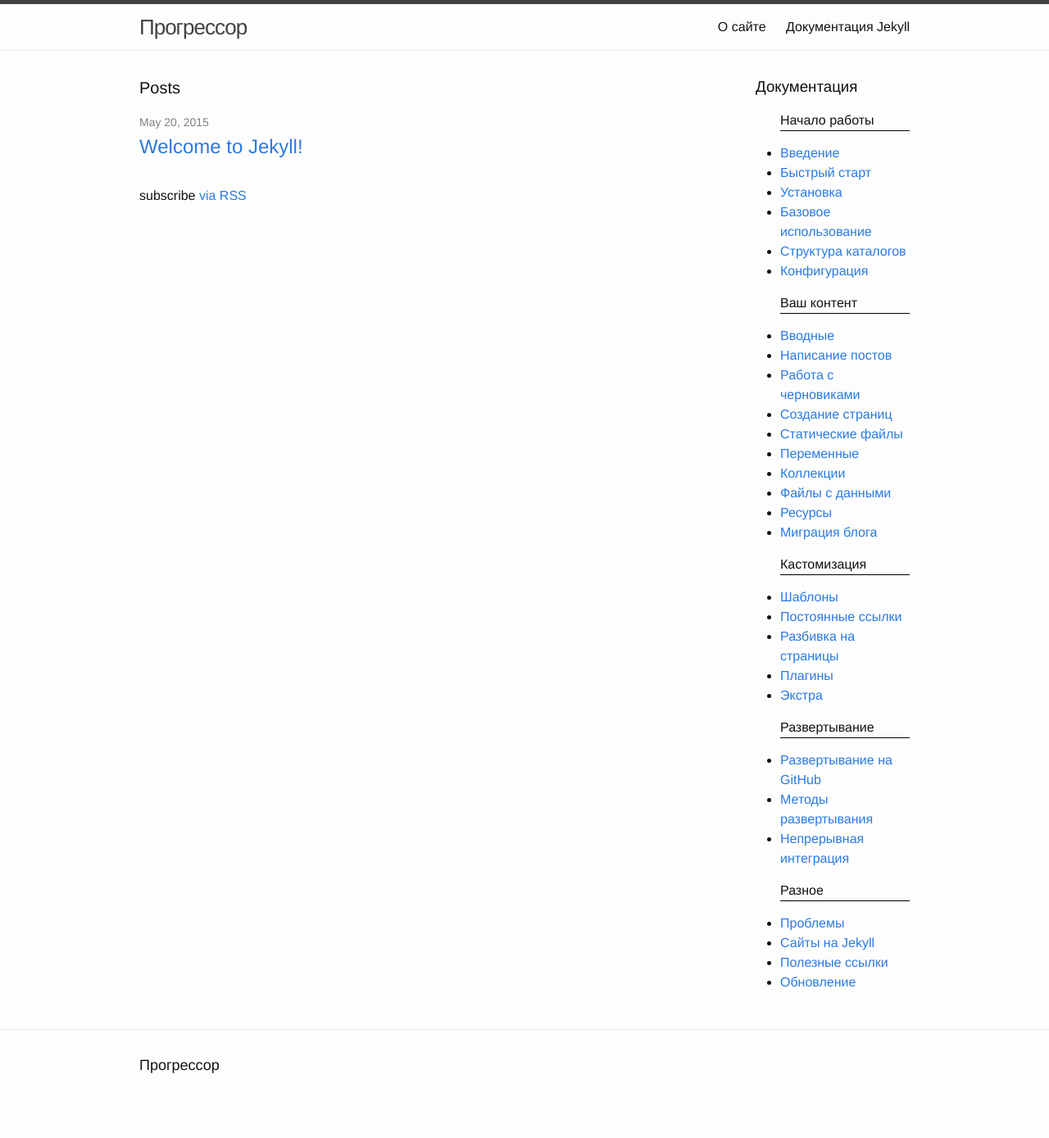
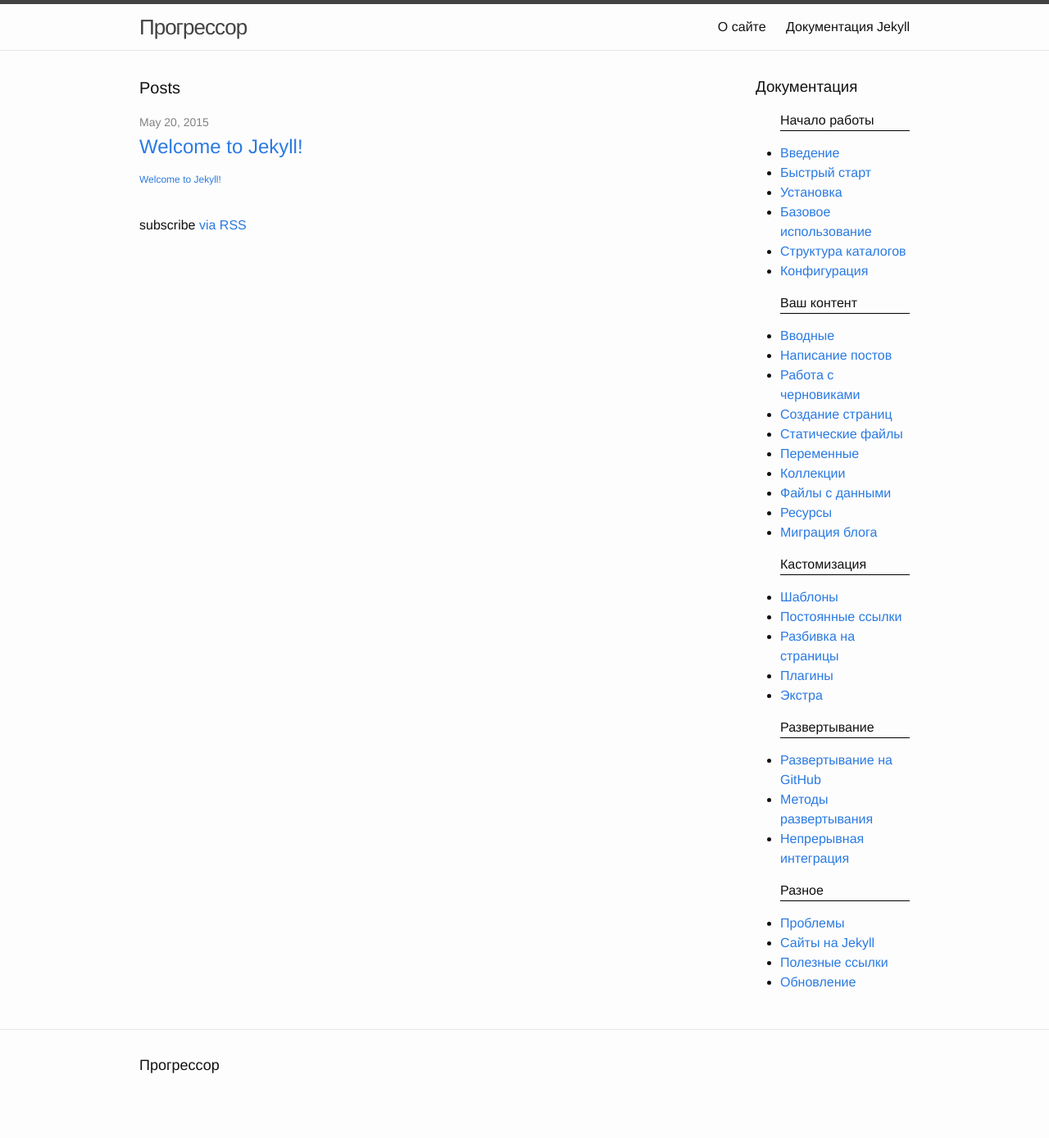
Before and after one commit to prgssr/prgssr.github.io, a Jekyll site: the page built from index.html, in a window 1280 px wide. Shown: the whole page at 82% size. Built offline with Jekyll 4.4.1, drawn with Linux system fonts in a browser that asks for light colours; comment, search, counter and statistics services are not loaded.

Commit message:
disqus comments v.2

```diff
--- a/_layouts/default.html
+++ b/_layouts/default.html
@@ -19,6 +19,7 @@
 
     {% include footer.html %}
     {% include google-name.html %}
+    {% include disqus-count.html %}
   </body>
 
 </html>
--- a/_sass/_layout.scss
+++ b/_sass/_layout.scss
@@ -189,7 +189,9 @@
     font-size: 24px;
 }
 
-
+.comments-link {
+    font-size: 12px;
+}
 
 /**
  * Posts
--- a/index.html
+++ b/index.html
@@ -13,6 +13,7 @@
 
         <h2>
           <a class="post-link" href="{{ post.url | prepend: site.baseurl }}">{{ post.title }}</a>
+          <a class="comments-link" href="{{ post.url | prepend: site.baseurl }}#disqus_thread">{{ post.title }}</a>
         </h2>
       </li>
     {% endfor %}
```
Also changed, not shown: _includes/disqus-count.html (added, +12 -0 lines).
